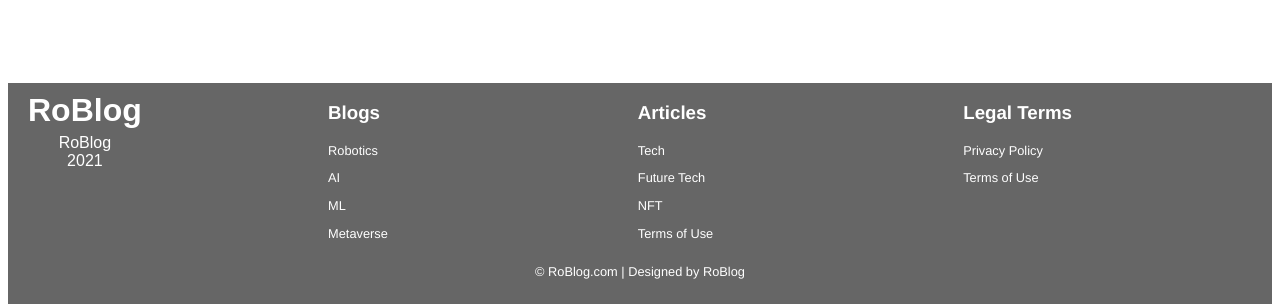
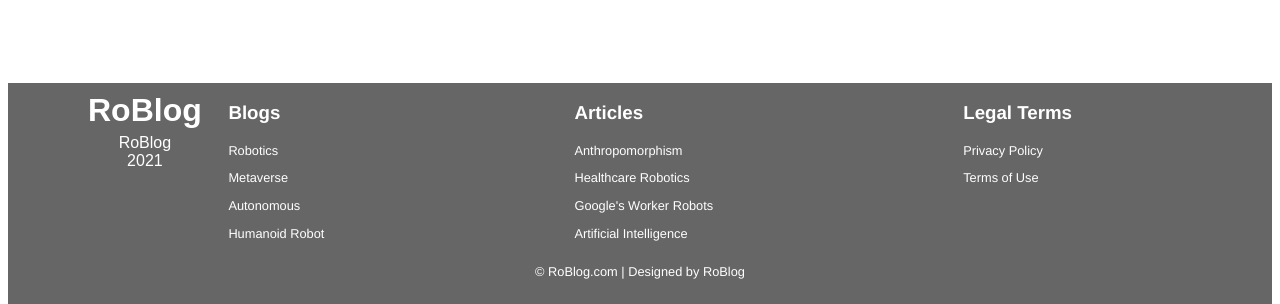
Before and after one commit to zolateklu/sample-blog, a Vue app: page / in a window 1280 px wide. Shown: the part 2498-2802 px from the top of the page. Built offline with nearby package versions, Linux system fonts and the light colour scheme.

Commit message:
updated css

```diff
--- a/src/components/Footer.vue
+++ b/src/components/Footer.vue
@@ -12,16 +12,16 @@
                 <div class="link_left">
                     <h3>Blogs</h3>
                     <p>Robotics</p>
-                    <p>AI</p>
-                    <p>ML</p>
                     <p>Metaverse</p>
+                    <p>Autonomous</p>
+                    <p>Humanoid Robot</p>
                 </div>
                 <div class="link_center">
                     <h3>Articles</h3>
-                    <p>Tech</p>
-                    <p>Future Tech</p>
-                    <p>NFT</p>
-                    <p>Terms of Use</p>
+                    <p>Anthropomorphism</p>
+                    <p>Healthcare Robotics</p>
+                    <p>Google's Worker Robots</p>
+                    <p>Artificial Intelligence</p>
                 </div>
                 <div class="link_right">
                     <h3>Legal Terms</h3>
@@ -56,8 +56,9 @@
     align-items: center;
 }
 .site_logo {
+    float: left;
     font: 1em sans-serif;
-    margin-left: 20px;
+    margin-left: 5rem;
     margin-top: -5rem;
     margin-bottom: 0;
 }
@@ -73,16 +74,20 @@
 .link_left {
     margin: 0px;
     margin-right: 250px;
+    text-align: left;
 }
 .link_left p{
     font-size: .8em;
+    text-align: left;
 }
 .link_center {
     margin: 0px;
     margin-right: 250px;
+    text-align: left;
 }
 .link_center p{
     font-size: .8em;
+    text-align: left;
 }
 .link_right {
     margin: 0px;
```
